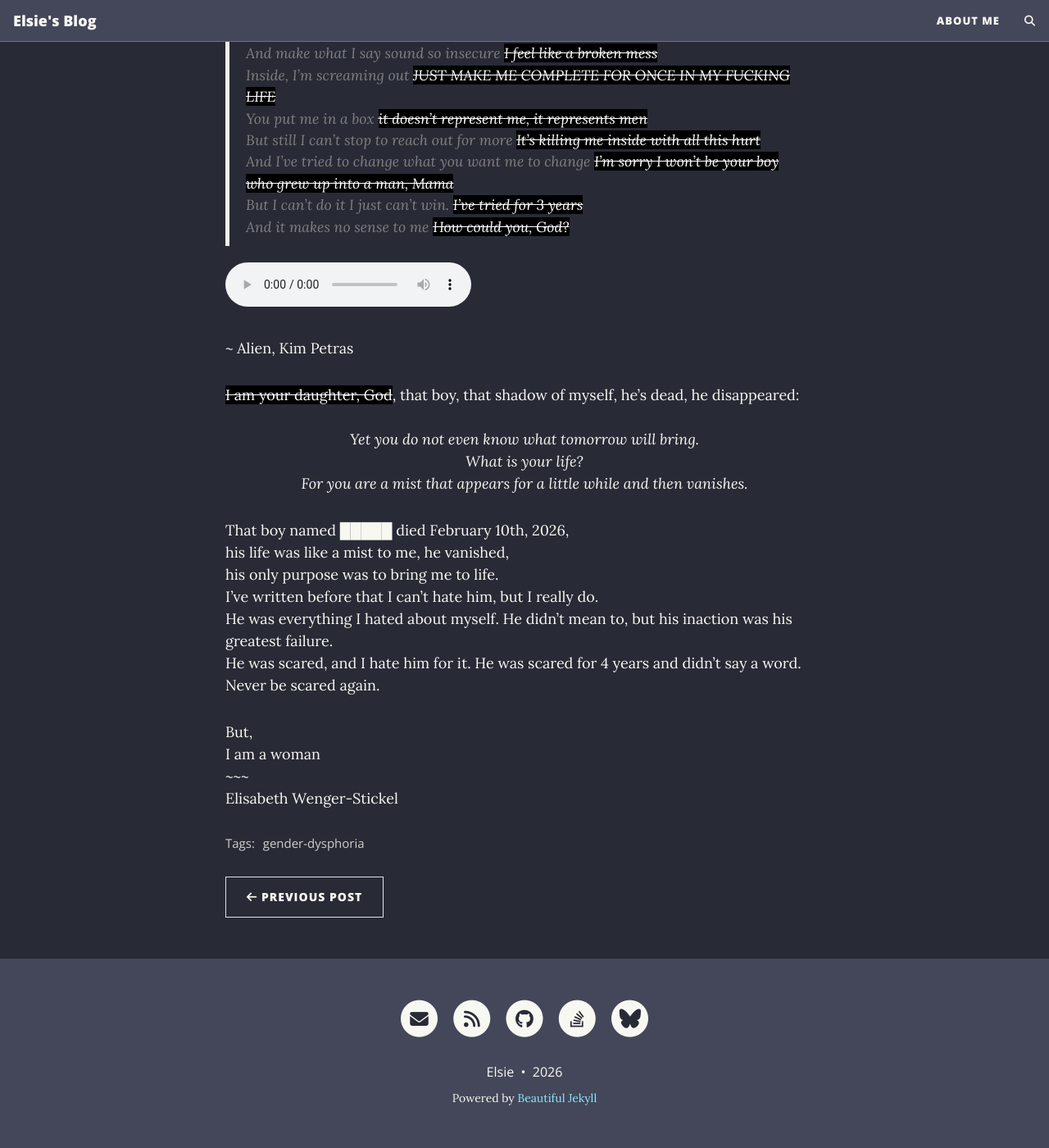
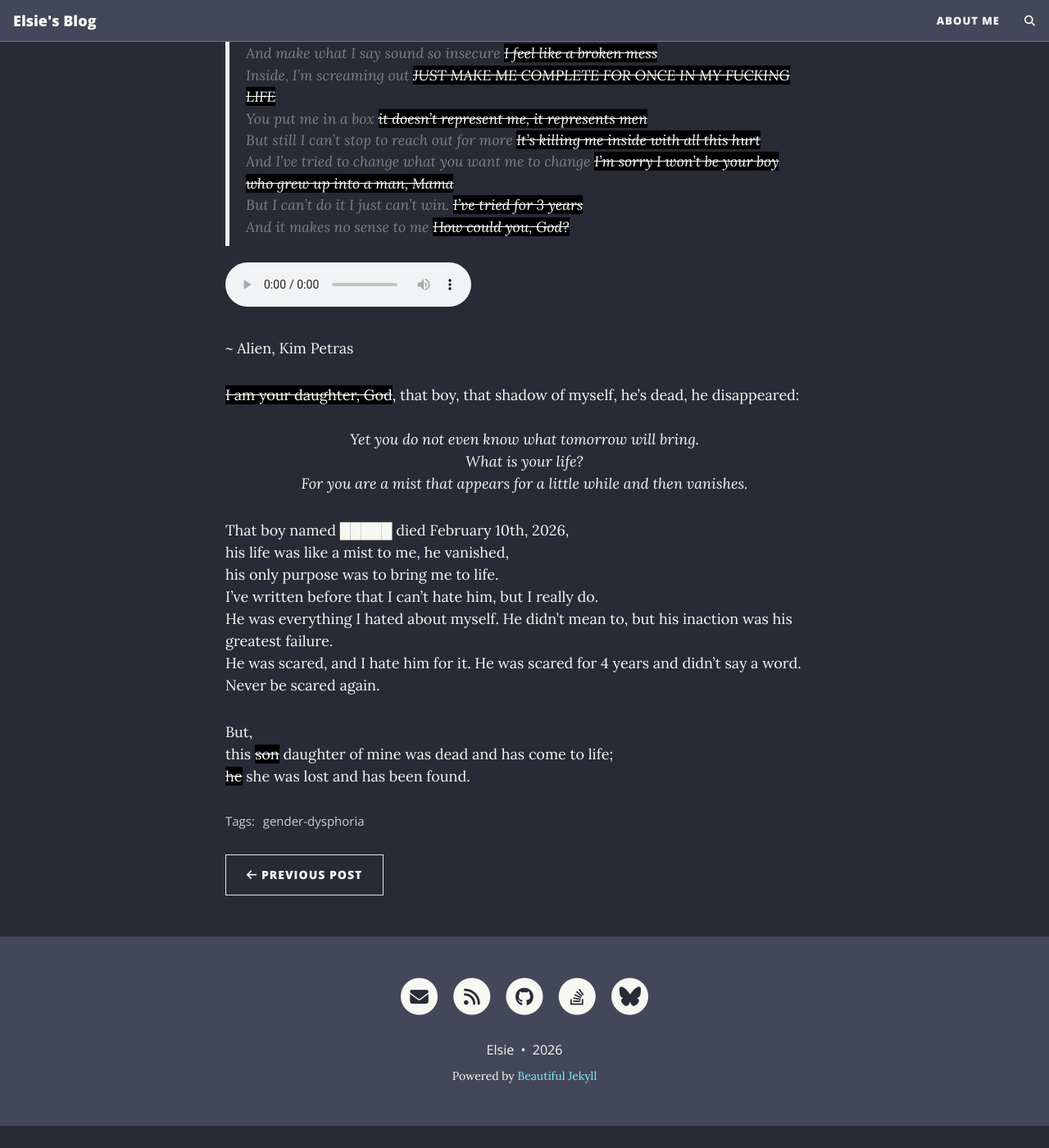
Before and after one commit to Elsie19/Elsie19, a Jekyll site: the page built from docs/_posts/2026-9-9-dialogue.md, in a window 1280 px wide and 1400 px high, scrolled down 2420 px. Shown: the whole window at 82% size. Built offline with Jekyll 4.4.1, drawn with Linux system fonts in a browser that asks for light colours; comment, search, counter and statistics services are not loaded; after the commit the page ends 3793 px from its top, so only the background shows below that.

Commit message:
rework ending

```diff
--- a/docs/_posts/2026-9-9-dialogue.md
+++ b/docs/_posts/2026-9-9-dialogue.md
@@ -184,11 +192,11 @@ Never be scared again.
 
 But,
 <br/>
-I am a woman
+<span title="Luke 15:32">
+this <span class="strike">son</span> daughter of mine was dead and has come to life;
 <br/>
-\~\~\~
-<br/>
-Elisabeth Wenger-Stickel
+<span class="strike">he</span> she was lost and has been found.
+</span>
 
 <script>
 document.querySelectorAll(".redacted").forEach(block => {
```
Also changed, not shown: other parts of docs/_posts/2026-9-9-dialogue.md (+8 -0 lines).
